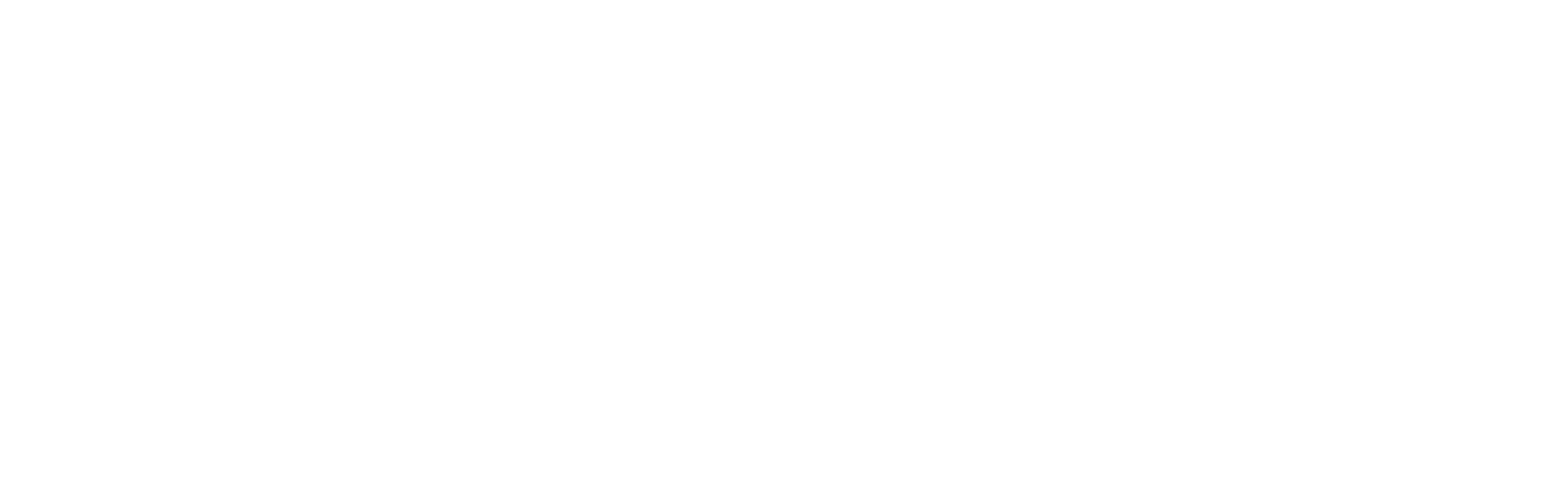
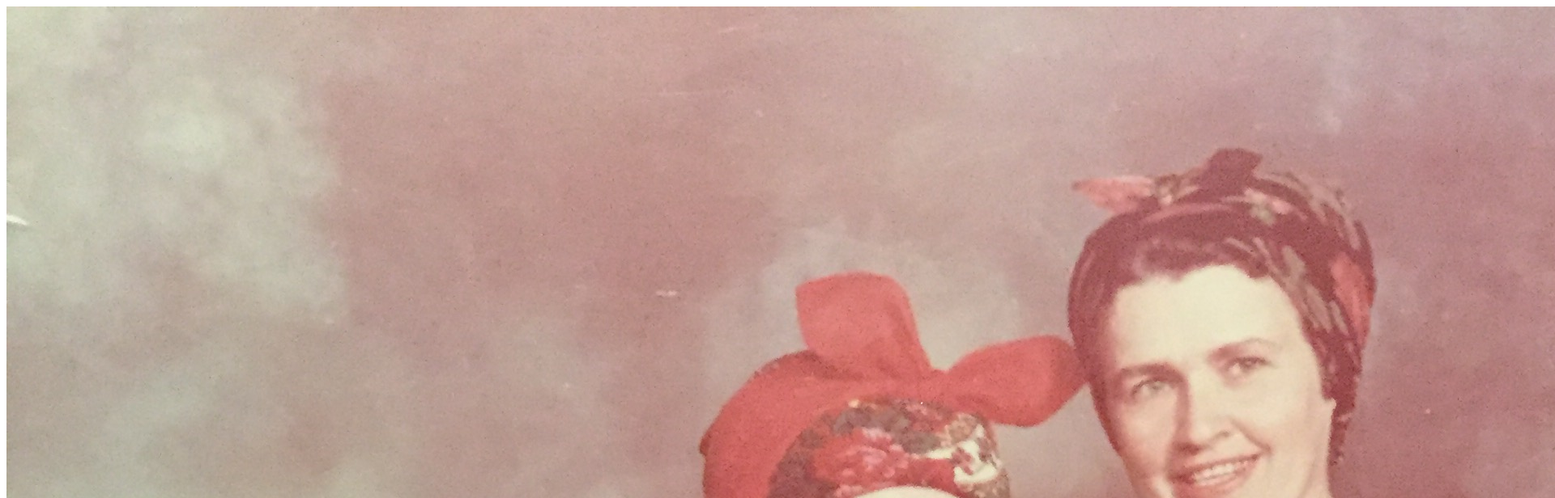
Before and after one commit to jetfuelstl/js-assignment-4-html-me-something-jetfuelstl, a website: page index.html in a window 1280 px wide. Shown: the top 616 px of the page at 81% size, 1920 px wide, since content can reach past the window. Drawn offline with Linux system fonts and the light colour scheme.

Commit message:
first commit image'

```diff
--- a/index.html
+++ b/index.html
@@ -3,6 +3,6 @@
    <head>
    </head>
    <body>
-      <!-- Write your HTML in this file! -->
+     <img src="images/IMG_1636.JPG">
    </body>
 </html>
```
Also changed, not shown: images/IMG_1636.JPG (added), 1 other file.
